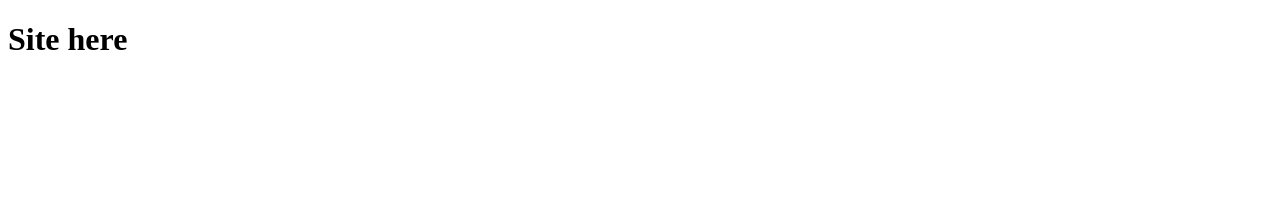
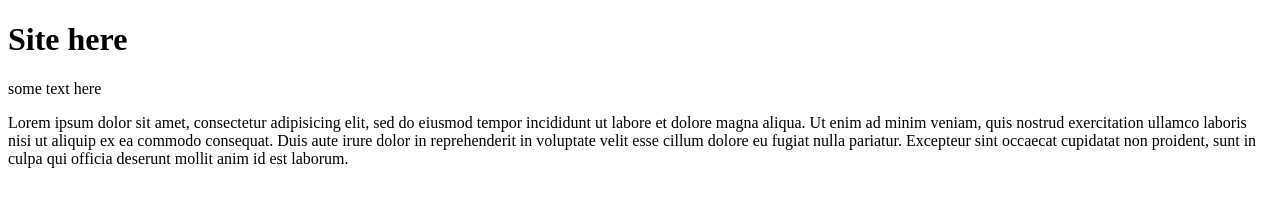
Before and after one commit to yaroslav-korol/my-site-test-, a plain HTML site: page index.html in a window 1280 px wide. Drawn offline with Linux system fonts and the light colour scheme; files that its build step writes are made by us from their sources.

Commit message:
second commit

```diff
--- a/index.html
+++ b/index.html
@@ -7,6 +7,15 @@
 </head>
 <body>
 	<h1>Site here</h1>
+	<p>some text here</p>
+	<p>
+		Lorem ipsum dolor sit amet, consectetur adipisicing elit, sed do eiusmod
+		tempor incididunt ut labore et dolore magna aliqua. Ut enim ad minim veniam,
+		quis nostrud exercitation ullamco laboris nisi ut aliquip ex ea commodo
+		consequat. Duis aute irure dolor in reprehenderit in voluptate velit esse
+		cillum dolore eu fugiat nulla pariatur. Excepteur sint occaecat cupidatat non
+		proident, sunt in culpa qui officia deserunt mollit anim id est laborum.
+	</p>
 
 </body>
 </html>
```
